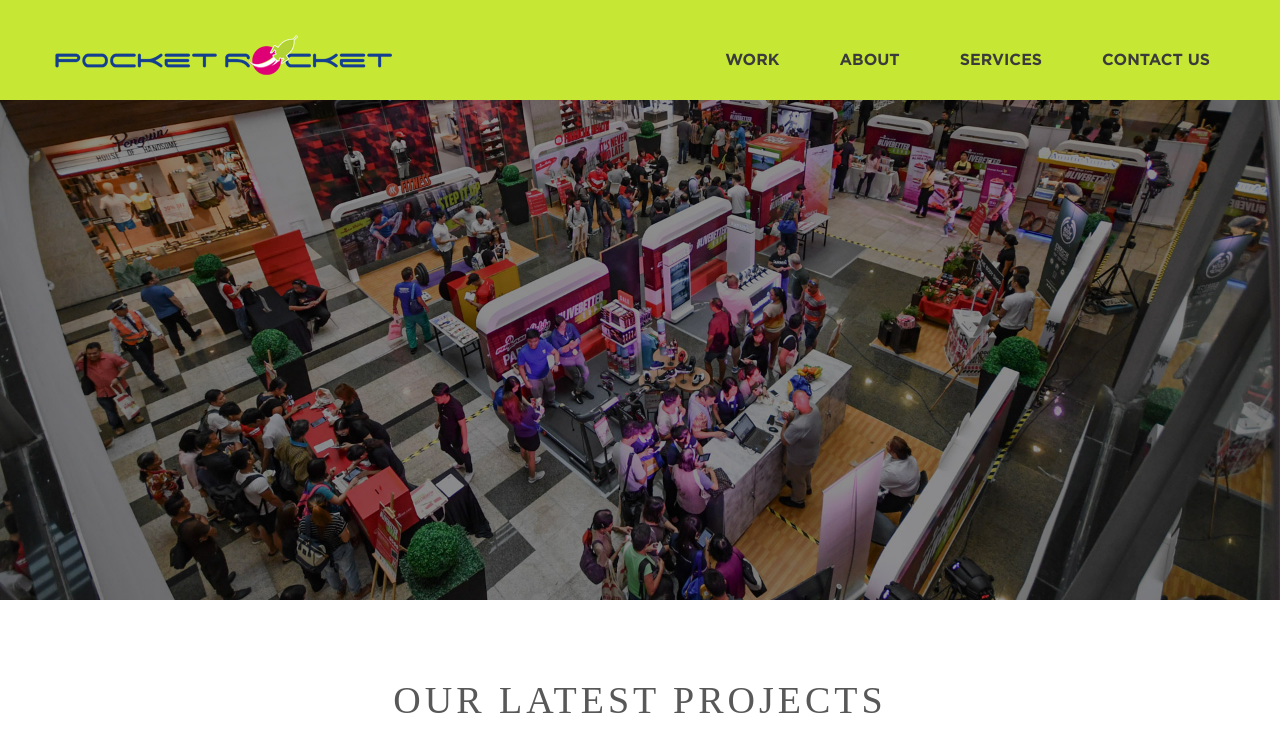
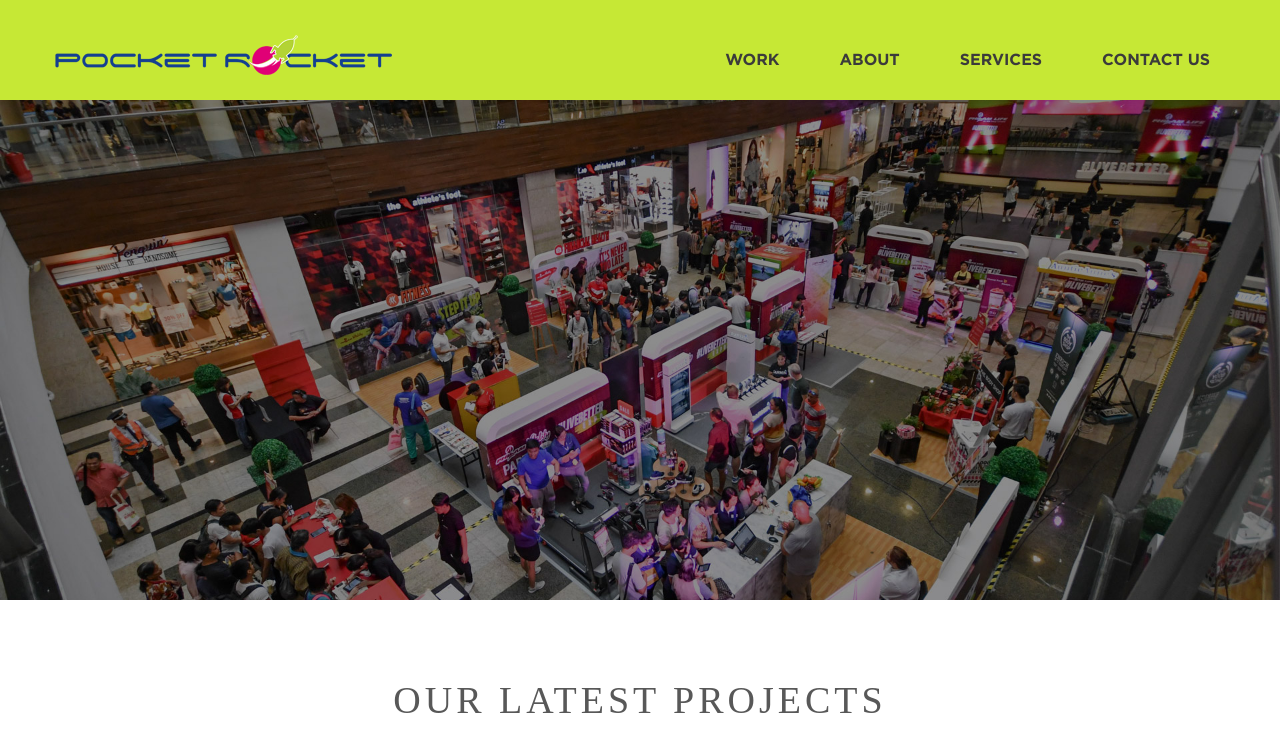
Before and after one commit to pocketrockets/pocketrockets.github.io, a Jekyll site: the page built from index.html, in a window 1280 px wide and 1112 px high. Shown: the top 752 px of the window. Built offline with Jekyll 4.4.1, drawn with Linux system fonts in a browser that asks for light colours; some web fonts are replaced; grey boxes are pictures that could not be loaded.

Commit message:
Update cover section image position

```diff
--- a/_sass/home.sass
+++ b/_sass/home.sass
@@ -12,7 +12,7 @@
           .slide-image
             height: inherit
             object-fit: cover
-            object-position: bottom
+            object-position: center
           .slide-text
             left: 0
             top: 50%
```
